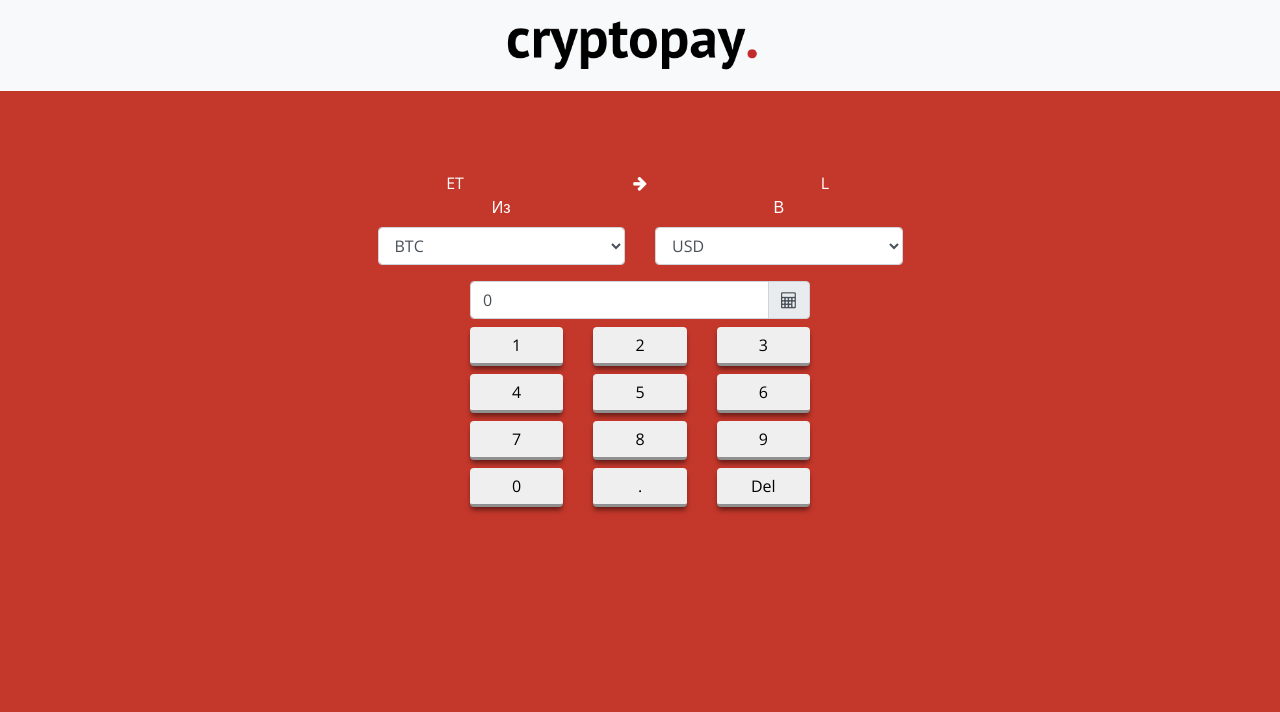
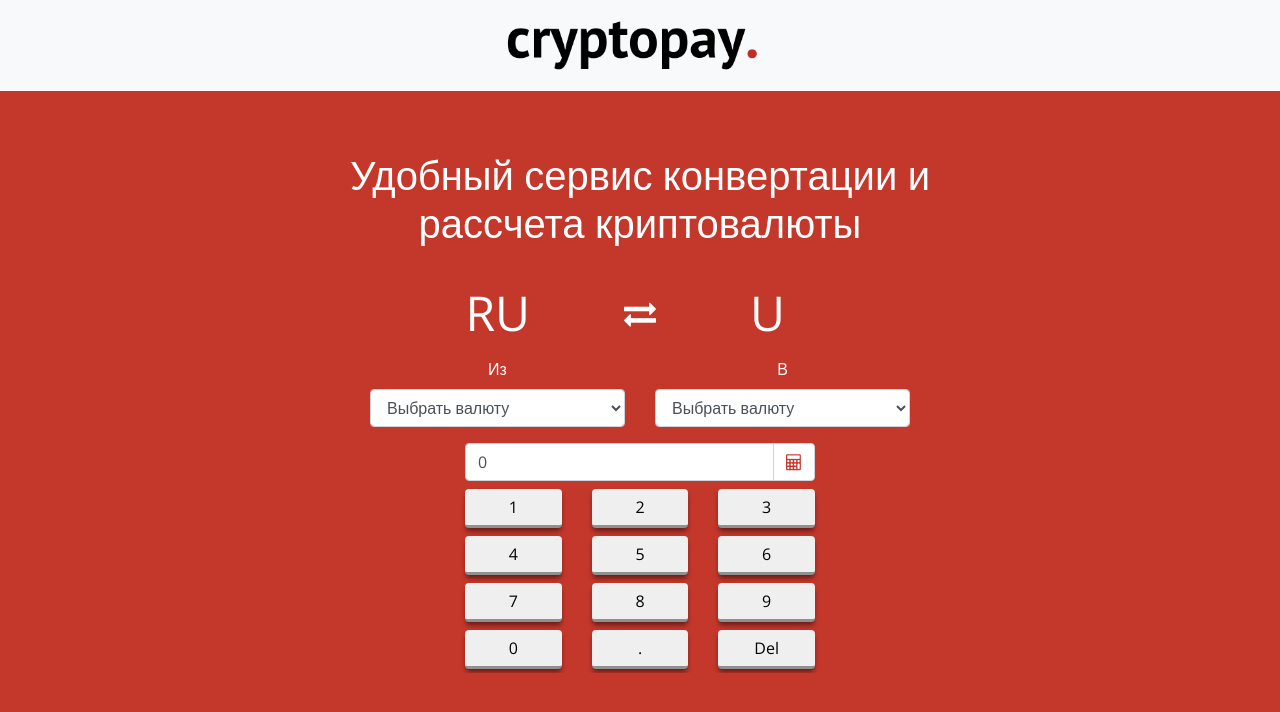
Before and after one commit to bodasooqa/cryptopay-calc, a Vue app: page / in a window 1280 px wide. Shown: the top 712 px of the page. Built offline with nearby package versions, Linux system fonts and the light colour scheme.

Commit message:
Converter is ready

```diff
--- a/src/components/Content.vue
+++ b/src/components/Content.vue
@@ -1,37 +1,42 @@
 <template>
 <div class="container">
-  <div class="row section-title">
-    <div class="col-lg-2 offset-lg-3">
+  <div class="row service">
+    <h1>Удобный сервис конвертации и рассчета криптовалюты</h1>
+    <div class="col-lg-2 offset-lg-3 cur">
       <span class="cur1"></span>
     </div>
-    <div class="col-lg-2">
-      <span class="fa fa-arrow-right"></span>
+    <div class="col-lg-2 cur">
+      <span class="fa fa-exchange"></span>
     </div>
-    <div class="col-lg-2">
+    <div class="col-lg-2 cur">
       <span class="cur2"></span>
     </div>
     <div class="col-lg-3 offset-lg-3 currency-field">
       <label>Из</label>
-      <select class="form-control">
-        <option selected>BTC</option>
+      <select v-model="firstVal" class="form-control">
+        <option disabled value="">Выбрать валюту</option>
+        <option v-for="cur in currencies" :key="cur.name" :value="cur.url" selected>{{cur.name}}</option>
       </select>
     </div>
     <div class="col-lg-3 currency-field">
       <label>В</label>
-      <select class="form-control">
-        <option selected>USD</option>
+      <select v-model="secondVal" class="form-control">
+        <option disabled value="">Выбрать валюту</option>
+        <option v-for="cur in currencies" :key="cur.name" :value="cur.url" selected>{{cur.name}}</option>
       </select>
     </div>
     <div class="col-lg-4 offset-lg-4">
       <div class="row">
         <div class="col-lg-12">
           <div class="input-group mt-3">
-            <input class="form-control" v-model="sum">
+            <input maxlength="16" class="form-control" type="number" v-model="sum">
             <div class="input-group-append">
-              <button class="input-group-text" id="basic-addon2"><span class="fa fa-calculator"></span></button>
+              <button @click="setCalc" :class="{ active: calcOn }" class="input-group-text btn-calc" id="basic-addon2"><span class="fa fa-calculator"></span></button>
             </div>
           </div>
         </div>
+        <div class="col-lg-12 btns" :class="{ active: calcOn }">
+          <div class="row">
             <div class="col-lg-4" v-for="i in 9" :key="i">
               <button @click="editSum(i)" class="btn mt-2 btn-num">{{ i }}</button>
             </div>
@@ -45,7 +50,16 @@
               <button @click="delSum" class="btn mt-2 btn-num">Del</button>
             </div>
           </div>
-
+        </div>
+      </div>
+    </div>
+    <div class="col-lg-12">
+      <transition name="fade">
+        <h2 v-if="firstVal && secondVal && (sum || sum === 0)" class="result">
+          <span style="display: none">{{result()}}</span>
+          <span class="first-val">{{sum}} {{firstVal.toUpperCase()}}</span> = <span class="second-val">{{(sum * price).toFixed(2)}} {{secondVal.toUpperCase()}}</span>
+        </h2>
+      </transition>
     </div>
   </div>
 </div>
@@ -53,35 +67,70 @@
 
 <script>
 import Typed from 'typed.js'
+import axios from 'axios'
+
+const HTTP = axios.create({
+  baseURL: 'https://api.cryptonator.com/api/ticker/'
+})
 
 export default {
   name: 'Content',
   data () {
     return {
       sum: 0,
-      dotCount: 0
+      dotCount: 0,
+      currencies: [
+        { name: 'Bitcoin (BTC)', url: 'btc' },
+        { name: 'US Dollar (USD)', url: 'usd' },
+        { name: 'Ruble (RUR)', url: 'rur' },
+        { name: 'Etherium (ETH)', url: 'eth' },
+        { name: 'Euro (EUR)', url: 'eur' },
+        { name: 'Litecoin (LTC)', url: 'ltc' }
+      ],
+      firstVal: '',
+      secondVal: '',
+      calcOn: true,
+      price: 0
     }
   },
   methods: {
-    editSum(num) {
+    editSum (num) {
       if (num === '.') {
         if (this.dotCount === 0) {
-          this.sum = String(this.sum) + String(num);
-          this.dotCount += 1;
+          this.sum = String(this.sum) + String(num)
+          this.dotCount += 1
         } else {
-          return null;
+          return null
         }
       } else {
         if (String(this.sum).length < 16) {
-          this.sum = Number(String(this.sum) + String(num));
+          this.sum = Number(String(this.sum) + String(num))
         } else {
-          return null;
+          return null
         }
       }
     },
-    delSum() {
-      this.sum = 0;
-      this.dotCount = 0;
+    delSum () {
+      this.sum = 0
+      this.dotCount = 0
+    },
+    setCalc () {
+      this.calcOn = !this.calcOn
+    },
+    async result () {
+      try {
+        if (this.firstVal && this.secondVal) {
+          let res = await HTTP.get(`${this.firstVal}-${this.secondVal}`)
+          if (res.data.ticker) {
+            this.price = res.data.ticker.price
+          } else {
+            this.price = 1
+          }
+          return null
+        }
+      } catch (err) {
+        return err
+      }
     }
   },
   mounted: function () {
@@ -96,17 +145,47 @@ export default {
       }
     }
 
-    new Typed('.cur1', options(['BTC', 'RUR', 'USD', 'ETH', 'EUR']))
-    new Typed('.cur2', options(['ETH', 'USD', 'EUR', 'LTC', 'BTC']))
+    let typed1 = new Typed('.cur1', options(['LTC', 'BTC', 'ETH', 'RUR', 'USD', 'EUR']))
+    let typed2 = new Typed('.cur2', options(['BTC', 'ETH', 'RUR', 'USD', 'EUR', 'LTC']))
+
+    if (!typed1 && !typed2) {
+      console.log(typed1, typed2)
+    }
   }
 }
 </script>
 
 <style lang="scss" scoped>
-.section-title {
+.service {
   text-align: center;
   color: #ffffff;
-  margin: 80px 0 20px;
+  h1 {
+    font-weight: 100;
+    width: 60%;
+    margin: auto;
+    padding: 60px 0 30px;
+  }
+}
+.cur {
+  min-height: 5rem;
+  .fa {
+    font-size: 2rem;
+    margin-top: 1.3rem;
+  }
+}
+.cur1, .cur2 {
+  -webkit-transition: 0.2s;
+  -moz-transition: 0.2s;
+  -ms-transition: 0.2s;
+  -o-transition: 0.2s;
+  transition: 0.2s;
+  font-size: 3rem;
+}
+.cur1 {
+  float: right;
+}
+.cur2 {
+  float: left;
 }
 .currency-field {
   label {
@@ -127,4 +206,43 @@ export default {
     box-shadow: 0px 4px 5px -1px rgba(0, 0, 0, 0.5) inset;
   }
 }
+.btn-calc {
+  outline: none;
+  cursor: pointer;
+  -webkit-transition: 0.5s;
+  -moz-transition: 0.5s;
+  -ms-transition: 0.5s;
+  -o-transition: 0.5s;
+  transition: 0.5s;
+  &.active {
+    background: #fff;
+    color: #c4372c;
+  }
+}
+.second-val {
+  font-weight: 600;
+}
+.btns {
+  -webkit-transition: height 400ms cubic-bezier(0, 0, 0.2, 1);
+  -moz-transition: height 400ms cubic-bezier(0, 0, 0.2, 1);
+  -ms-transition: height 400ms cubic-bezier(0, 0, 0.2, 1);
+  -o-transition: height 400ms cubic-bezier(0, 0, 0.2, 1);
+  transition: height 400ms cubic-bezier(0, 0, 0.2, 1);
+  overflow: hidden;
+  height: 0;
+  &.active {
+    height: 12rem;
+  }
+}
+.result {
+  margin-top: 1rem;
+}
+
+/* Vue */
+.fade-enter-active, .fade-leave-active {
+  transition: opacity .3s;
+}
+.fade-enter, .fade-leave-to /* .fade-leave-active до версии 2.1.8 */ {
+  opacity: 0;
+}
 </style>
--- a/src/services/AuthenticationService.js
+++ b/src/services/changeCurrency.js
@@ -1,10 +1,10 @@
 import Api from '@/services/Api'
 
 export default {
-  register () {
-    return Api().get('btc-usd')
+  change (cur) {
+    Api().get(cur)
       .then((response) => {
-        console.log(response.data)
+        return response.data
       })
       .catch((error) => {
         console.error(error)
```
Lines whose indentation alone changed are shown as unchanged.
